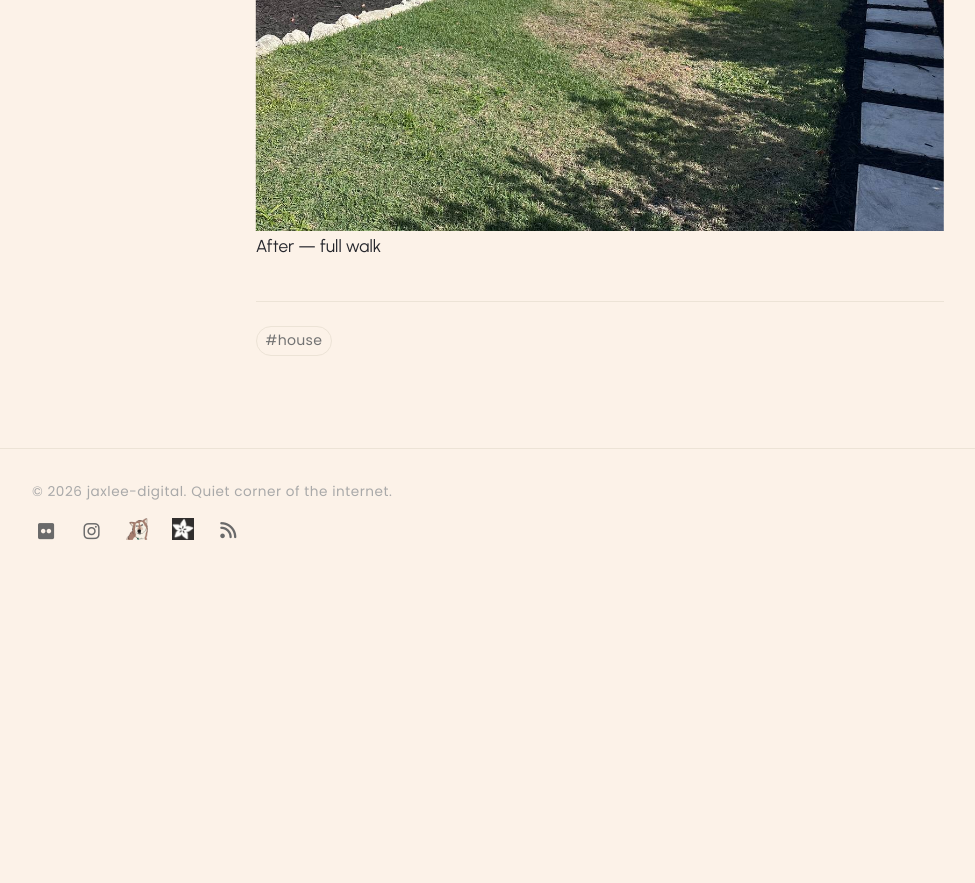
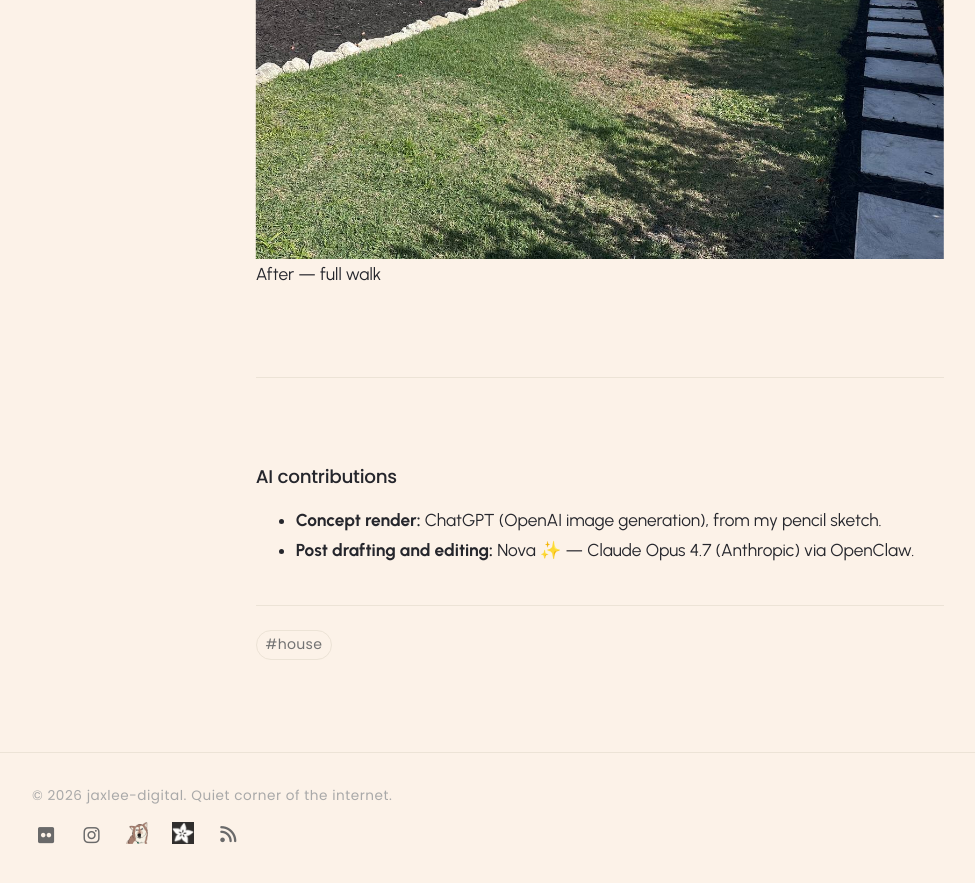
Before and after one commit to jaxlee-digital/jaxlee, a Jekyll site: the page built from _posts/2026-04-22-side-yard.md, in a window 1280 px wide and 900 px high, scrolled down 1567 px. Shown: the top 883 px of the window, without its empty margins (40-1015 px from the left). Built offline with Jekyll 4.4.1, drawn with Linux system fonts in a browser that asks for light colours; before the commit the page ends 2163 px from its top, so only the background shows below that; some of the changed text lies outside the part shown.

Commit message:
fix(byline): close <p> in primary branch, hoist AI-note; cite AI on side-yard post

```diff
--- a/_includes/byline.html
+++ b/_includes/byline.html
@@ -5,22 +5,33 @@
 {% endcomment %}
 
 {% assign primary = site.data.authors[page.author] %}
+{% assign primary_fallback_name = nil %}
 {% if primary == nil and page.author %}
   {% comment %} Fallback: author field is a plain name, not a handle {% endcomment %}
   {% assign primary_fallback_name = page.author %}
 {% endif %}
+
+{% comment %} Detect any AI contributor (primary or co-authors) {% endcomment %}
+{% assign has_ai = false %}
+{% if primary.type == "ai" %}{% assign has_ai = true %}{% endif %}
+{% if page.co_authors %}
+  {% for handle in page.co_authors %}
+    {% assign co = site.data.authors[handle] %}
+    {% if co.type == "ai" %}{% assign has_ai = true %}{% endif %}
+  {% endfor %}
+{% endif %}
+
 {% if primary %}
   <p class="byline">
     <span class="byline__label">By</span>
     <a class="byline__author byline__author--{{ primary.type }}" href="{{ primary.link | relative_url }}">{{ primary.name }}{% if primary.signature %} <span class="byline__sig">{{ primary.signature }}</span>{% endif %}</a>
     {% if page.co_authors %}
-      {% assign coauthors_list = "" %}
       {% for handle in page.co_authors %}
         {% assign co = site.data.authors[handle] %}
         {% if co %}
           {% capture co_html %}<a class="byline__author byline__author--{{ co.type }}" href="{{ co.link | relative_url }}">{{ co.name }}{% if co.signature %} <span class="byline__sig">{{ co.signature }}</span>{% endif %}</a>{% endcapture %}
-          {% if forloop.first %}<span class="byline__sep">with</span> {{ co_html }}
-          {% elsif forloop.last %}<span class="byline__sep">and</span> {{ co_html }}
+          {% if forloop.first %} <span class="byline__sep">with</span> {{ co_html }}
+          {% elsif forloop.last %} <span class="byline__sep">and</span> {{ co_html }}
           {% else %}<span class="byline__sep">,</span> {{ co_html }}{% endif %}
         {% endif %}
       {% endfor %}
@@ -39,15 +50,8 @@
       <time datetime="{{ page.date | date_to_xmlschema }}">{{ page.date | date: "%b %-d, %Y" }}</time>
     {% endif %}
   </p>
-  {% assign has_ai = false %}
-  {% if primary.type == "ai" %}{% assign has_ai = true %}{% endif %}
-  {% if page.co_authors %}
-    {% for handle in page.co_authors %}
-      {% assign co = site.data.authors[handle] %}
-      {% if co.type == "ai" %}{% assign has_ai = true %}{% endif %}
-    {% endfor %}
-  {% endif %}
-  {% if has_ai %}
-    <p class="byline__ai-note">This post includes AI contribution. <a href="{{ '/authors/nova/' | relative_url }}">How Nova works on this site</a>.</p>
-  {% endif %}
 {% endif %}
+
+{% if has_ai %}
+  <p class="byline__ai-note">This post includes AI contribution. <a href="{{ '/authors/nova/' | relative_url }}">How Nova works on this site</a>.</p>
+{% endif %}
--- a/_posts/2026-04-22-side-yard.md
+++ b/_posts/2026-04-22-side-yard.md
@@ -2,6 +2,7 @@
 title: "Side yard"
 date: 2026-04-22
 author: sheehan
+co_authors: [nova]
 tags: [house]
 cover: /assets/images/house/side-yard/after-1.jpg
 excerpt: "Empty grass to planted garden walk with cedar arch."
@@ -41,3 +42,10 @@
   <img src="{{ '/assets/images/house/side-yard/after-2.jpg' | relative_url }}" alt="Finished side yard, wide angle showing planted beds and pavers">
   <figcaption>After — full walk</figcaption>
 </figure>
+
+---
+
+### AI contributions
+
+- **Concept render:** ChatGPT (OpenAI image generation), from my pencil sketch.
+- **Post drafting and editing:** Nova ✨ — Claude Opus 4.7 (Anthropic) via OpenClaw.
```
